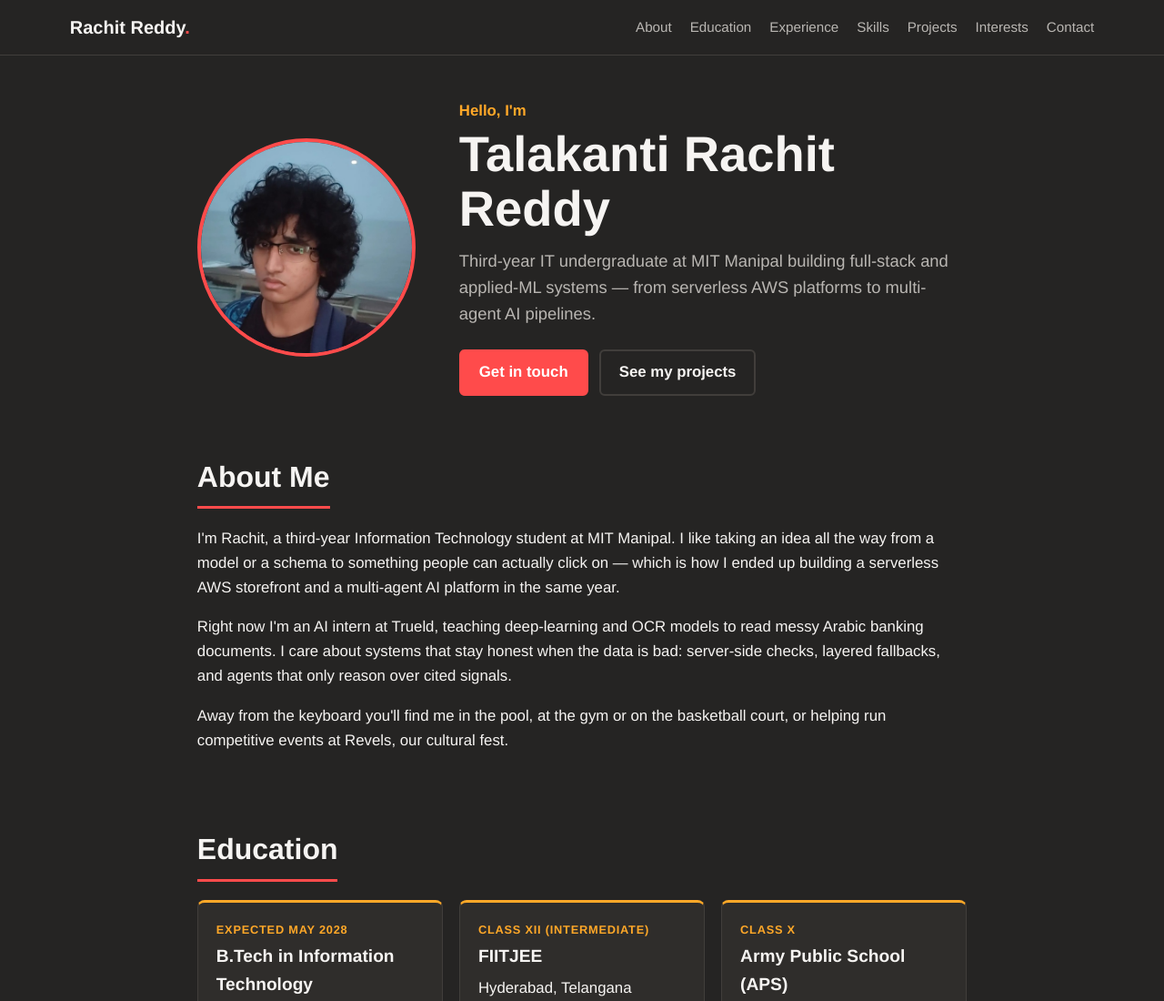
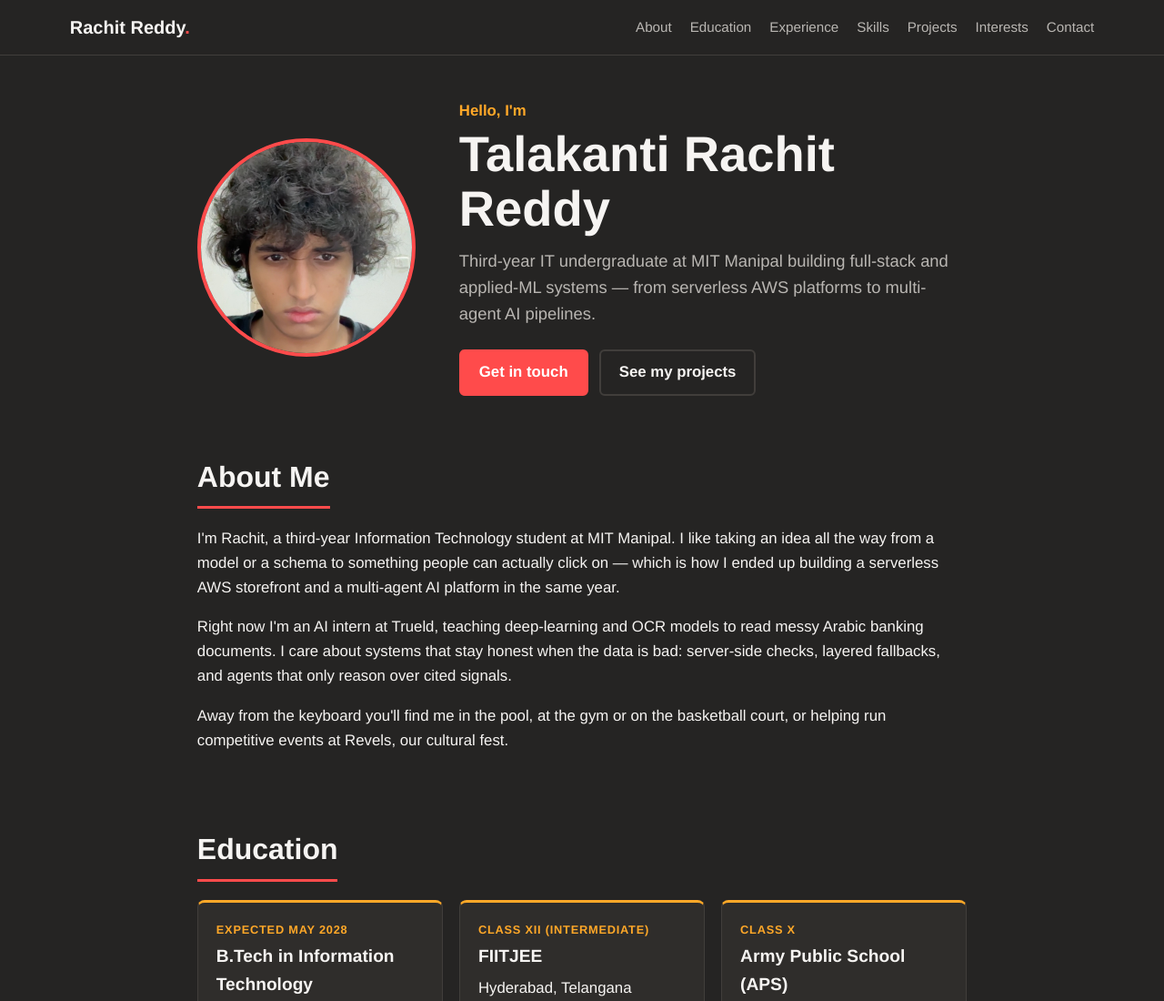
Before and after one commit to Rachit64/Rachit64.github.io, a plain HTML site: page index.html in a window 1280 px wide. Shown: the top 1100 px of the page at 91% size. Drawn offline with Linux system fonts and the light colour scheme.

Commit message:
Update profile photo

```diff
--- a/index.html
+++ b/index.html
@@ -28,7 +28,7 @@
 
     <!-- Profile photo, name and introduction -->
     <section class="hero" id="home">
-      <img class="photo" src="images/profile.jpg" alt="Portrait of Rachit Reddy" width="506" height="900">
+      <img class="photo" src="images/photo.jpg" alt="Portrait of Rachit Reddy" width="801" height="900">
       <div class="hero-text">
         <p class="eyebrow">Hello, I'm</p>
         <h1>Talakanti Rachit Reddy</h1>
--- a/style.css
+++ b/style.css
@@ -96,7 +96,7 @@ h3.sub { margin-top: 32px; }
   width: 240px;
   height: 240px;
   object-fit: cover;
-  object-position: 50% 28%;
+  object-position: 50% 50%;
   border: 4px solid var(--accent);
   border-radius: 50%;
 }
```
Also changed, not shown: images/photo.jpg (added), images/profile.jpg (deleted), 1 other file.
